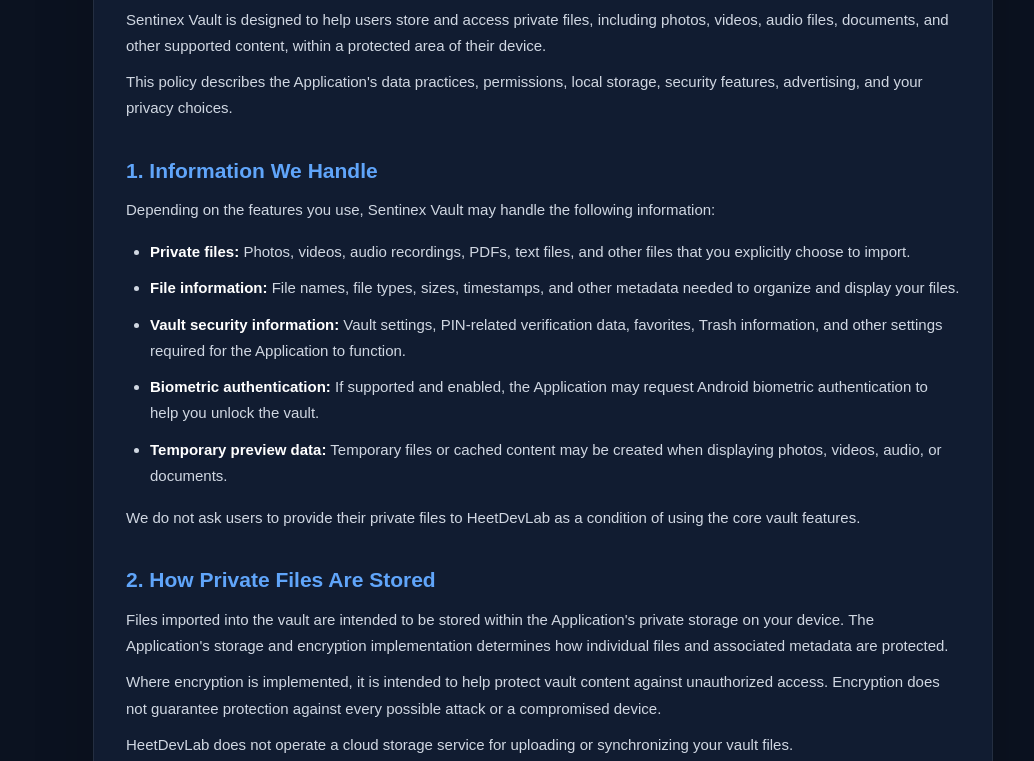
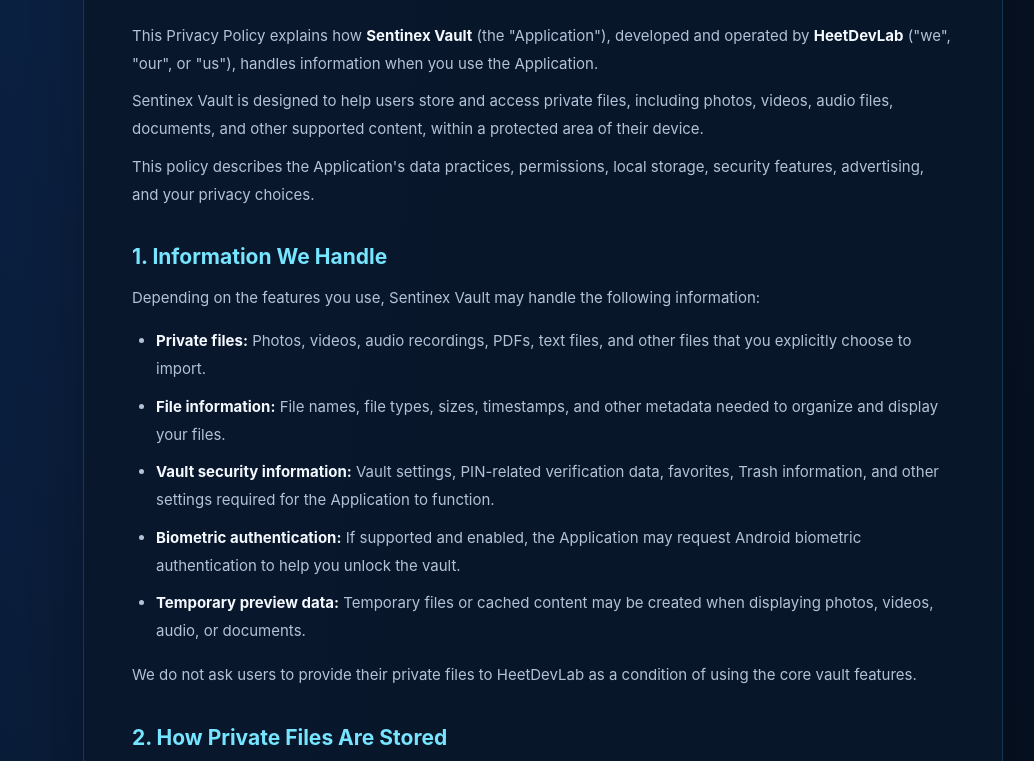
Before and after one commit to HeetDevLab/Sentinex-Vault, a plain HTML site: page Privacy/index.html in a window 1280 px wide. Shown: the part 389-1150 px from the top of the page, without its empty margins (97-1131 px from the left). Drawn offline with Linux system fonts and the light colour scheme.

Commit message:
Apply matching Sentinex Vault privacy page styling

```diff
--- a/Privacy/index.html
+++ b/Privacy/index.html
@@ -212,6 +212,7 @@
             }
         }
     </style>
+<link rel="stylesheet" href="../assets/css/privacy.css">
 </head>
 
 <body>
```
